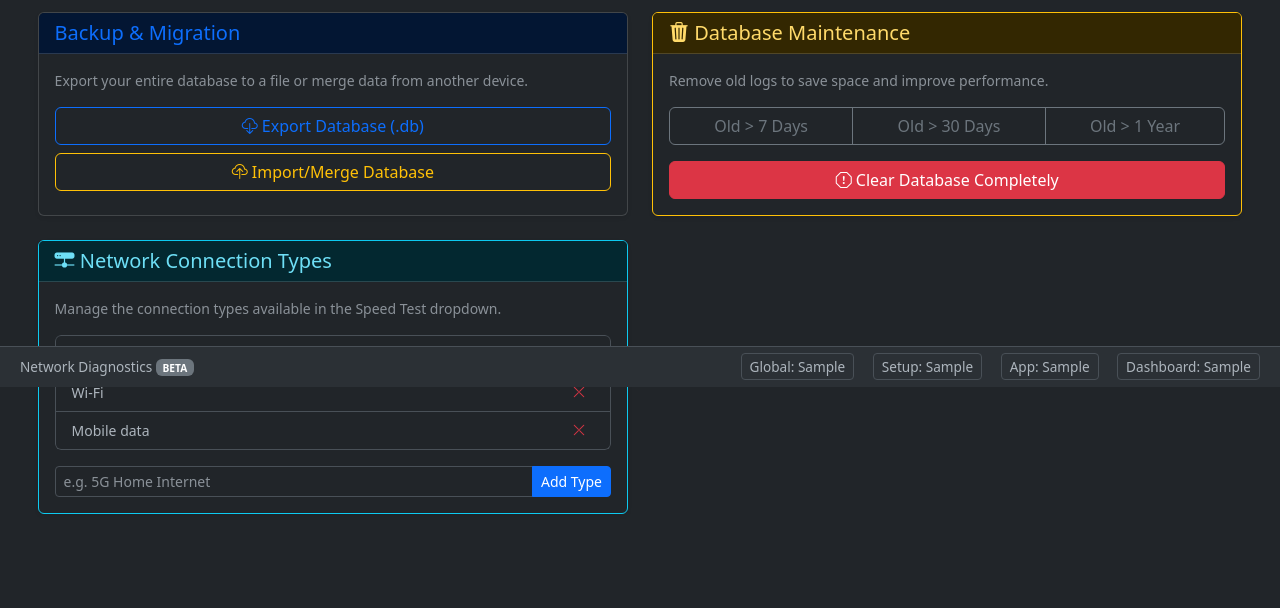
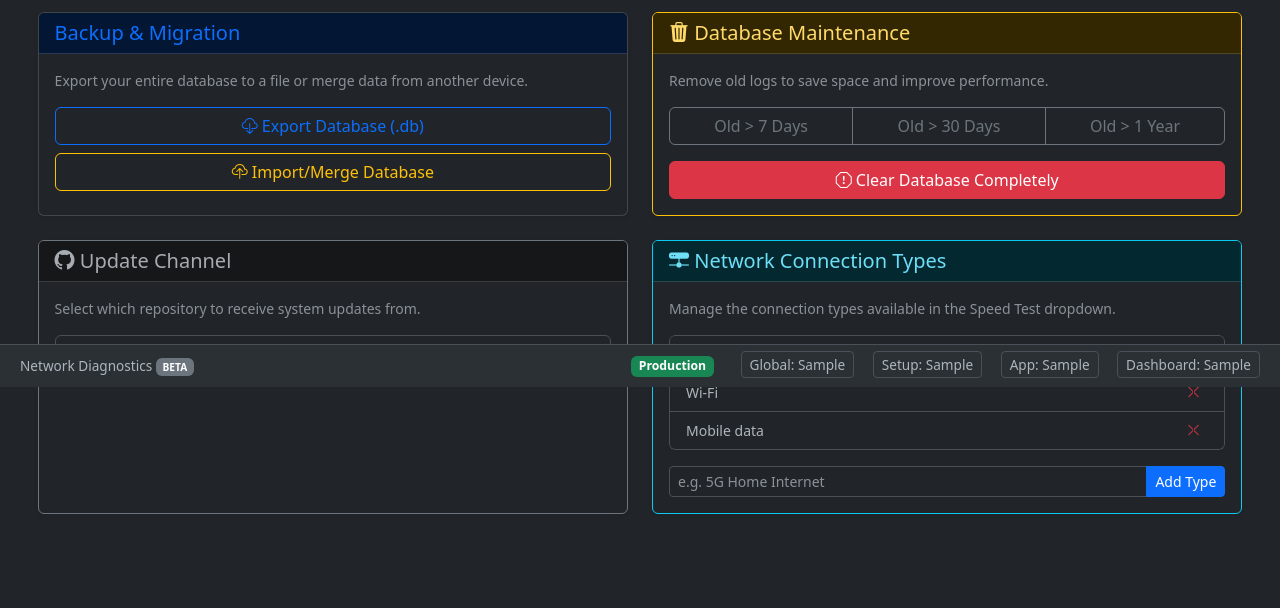
Before and after one commit to Chrisb003/Network-Testing-Tools, a Flask app: template templates/dashboard.html in a window 1280 px wide, after a click on "System". Shown: the part 413-1021 px from the top of the page. Run offline with Flask 3, Linux system fonts and the light colour scheme; data comes from the database, SQL or seed files in the repository; the template is opened without the code that fills it: most values are stand-ins (such as "Sample title", 1, 10 or a date in 2020); data that the repository does not hold is empty; some libraries are stand-ins or nearby versions.

Commit message:
A few UI fixes and clean up of dashboard code moving styles and scripts to seperate file. Added option to switch between production and dev environments

```diff
--- a/app.py
+++ b/app.py
@@ -32,7 +32,7 @@ conf.verb = 0
 
 
 # --- Configuration ---
-APP_VERSION = "0.9.0"
+APP_VERSION = "0.9.1"
 
 # GITHUB CONFIGURATION
 # Ensure your Personal Access Token (PAT) has 'repo' scope
@@ -43,8 +43,23 @@ GITHUB_SETTINGS = {
     "branch": "main"
 }
 
+def get_global_version():
+    """Reads the current global version from local version.json."""
+    try:
+        if os.path.exists("version.json"):
+            with open("version.json", "r") as f:
+                return json.load(f).get("version", "0.0.0")
+        return "0.0.0"
+    except:
+        return "Error"
+
 app = Flask(__name__)
-DB_NAME = "network_data.db"
+
+# Dynamically set the database file based on the version tag
+if "DEV" in get_global_version().upper():
+    DB_NAME = "network_data_dev.db"
+else:
+    DB_NAME = "network_data.db"
 
 # --- Database & Migrations ---
 def init_db():
@@ -156,6 +171,13 @@ def init_db():
         if c.fetchone()[0] == 0:
             for t in ["Ethernet", "Wi-Fi", "Mobile data"]:
                 c.execute("INSERT INTO connection_types (name) VALUES (?)", (t,))
+
+        # 10. System Settings
+        c.execute('''CREATE TABLE IF NOT EXISTS system_settings (
+                        key TEXT PRIMARY KEY,
+                        value TEXT
+                    )''')
+        c.execute("INSERT OR IGNORE INTO system_settings (key, value) VALUES ('update_channel', 'stable')")
 
         # --- MIGRATIONS (Updates existing databases safely) ---
 
@@ -225,16 +247,6 @@ def get_setup_version():
     except:
         return "Error"
 
-def get_global_version():
-    """Reads the current global version from local version.json."""
-    try:
-        if os.path.exists("version.json"):
-            with open("version.json", "r") as f:
-                return json.load(f).get("version", "0.0.0")
-        return "0.0.0"
-    except:
-        return "Error"
-
 # --- System & Network Helpers ---
 def get_isp_info():
     """Fetches Public WAN IP and ISP name."""
@@ -877,6 +889,11 @@ def index():
                 active_dns = v.get("dns")
                 break
 
+# Grab the current channel to pass to the frontend
+    with sqlite3.connect(DB_NAME) as conn:
+        row = conn.execute("SELECT value FROM system_settings WHERE key='update_channel'").fetchone()
+        current_channel = row[0] if row else 'stable'
+
     return render_template('dashboard.html',
                            local_ip=get_local_ip(),
                            wan_ip=info['ip'],
@@ -886,7 +903,8 @@ def index():
                            global_version=get_global_version(),
                            setup_version=get_setup_version(),
                            app_version=APP_VERSION,
-                           html_version=get_html_version())
+                           html_version=get_html_version(),
+                           update_channel=current_channel) # NEW VARIABLE
 
 @app.route('/api/system/cleanup', methods=['POST'])
 def cleanup_database():
@@ -2458,12 +2476,38 @@ def import_database():
 
 # --- Updater (GitHub Integration) ---
 
+def get_update_channel():
+    """Helper to fetch the current update channel from DB."""
+    try:
+        with sqlite3.connect(DB_NAME) as conn:
+            row = conn.execute("SELECT value FROM system_settings WHERE key='update_channel'").fetchone()
+            return row[0] if row else 'stable'
+    except:
+        return 'stable'
+
+def get_github_settings():
+    """Routes updates to the Dev repo settings if selected."""
+    channel = get_update_channel()
+    if channel == 'dev':
+        return GITHUB_SETTINGS_DEV
+    return GITHUB_SETTINGS
+
+@app.route('/api/settings/channel', methods=['POST'])
+def handle_update_channel():
+    """API endpoint to switch the update channel."""
+    channel = request.json.get('channel', 'stable')
+    with sqlite3.connect(DB_NAME) as conn:
+        conn.execute("INSERT OR REPLACE INTO system_settings (key, value) VALUES ('update_channel', ?)", (channel,))
+        conn.commit()
+    return jsonify({"status": "success", "channel": channel})
+
 def fetch_github_file(filename):
     """Fetches raw file content from private GitHub repo."""
-    url = f"https://api.github.com/repos/{GITHUB_SETTINGS['owner']}/{GITHUB_SETTINGS['repo']}/contents/{filename}?ref={GITHUB_SETTINGS['branch']}"
+    gh_set = get_github_settings()
+    url = f"https://api.github.com/repos/{gh_set['owner']}/{gh_set['repo']}/contents/{filename}?ref={gh_set['branch']}"
     req = urllib.request.Request(url)
-    if GITHUB_SETTINGS["token"]:
-        req.add_header("Authorization", f"token {GITHUB_SETTINGS['token']}")
+    if gh_set["token"]:
+        req.add_header("Authorization", f"token {gh_set['token']}")
     try:
         with urllib.request.urlopen(req) as response:
             return base64.b64decode(json.loads(response.read().decode())['content']).decode('utf-8')
@@ -2560,12 +2604,16 @@ def update_software():
     Sets full Read/Write/Execute (777) permissions for all users.
     """
     try:
-        if 'GITHUB_SETTINGS' not in globals(): return jsonify({"error": "No GitHub settings."}), 500
-        print(f"[*] Starting Update on {platform.system()}...")
+        gh_set = get_github_settings() # USE DYNAMIC SETTINGS
+        if not gh_set: return jsonify({"error": "No GitHub settings."}), 500
+        print(f"[*] Starting Update on {platform.system()} from {gh_set['repo']}...")
+
+        # --- 1. Snapshot the state BEFORE updating ---
+        was_dev = "DEV" in get_global_version().upper()
 
         # 1. Download
-        req = urllib.request.Request(f"https://api.github.com/repos/{GITHUB_SETTINGS['owner']}/{GITHUB_SETTINGS['repo']}/zipball/{GITHUB_SETTINGS['branch']}")
-        if GITHUB_SETTINGS.get('token'): req.add_header("Authorization", f"token {GITHUB_SETTINGS['token']}")
+        req = urllib.request.Request(f"https://api.github.com/repos/{gh_set['owner']}/{gh_set['repo']}/zipball/{gh_set['branch']}")
+        if gh_set.get('token'): req.add_header("Authorization", f"token {gh_set['token']}")
 
         try:
             with urllib.request.urlopen(req) as response: zip_data = io.BytesIO(response.read())
@@ -2610,6 +2658,26 @@ def update_software():
                             fix_permissions(dest_file)
 
                         except Exception as e: print(f"[!] Update copy failed for {file}: {e}")
+
+        # --- 2. Database Copy Logic (Post-Extraction) ---
+        is_now_dev = "DEV" in get_global_version().upper()
+
+        # If we successfully transitioned from a Production version to a Dev version
+        if not was_dev and is_now_dev:
+            prod_db = os.path.join(app.root_path, "network_data.db")
+            dev_db = os.path.join(app.root_path, "network_data_dev.db")
+            bak_db = dev_db + ".back"
+
+            # Only attempt a copy if a Production database actually exists
+            if os.path.exists(prod_db):
+                # Back up the existing Dev DB if one is found
+                if os.path.exists(dev_db):
+                    if os.path.exists(bak_db):
+                        os.remove(bak_db) # Remove older backup to make room for new one
+                    os.rename(dev_db, bak_db)
+
+                shutil.copy2(prod_db, dev_db)
+                print("[*] Transitioned to DEV: Copied Production DB to Dev DB.")
 
         print("[✓] Update applied. Permissions set to Read/Write/Execute for all.")
         threading.Thread(target=restart_server).start()
@@ -2662,7 +2730,7 @@ def save_wifi_scan():
 
 @app.route('/api/wifi/history', methods=['GET'])
 def get_wifi_history():
-    conn = sqlite3.connect('network_data.db')
+    conn = sqlite3.connect(DB_NAME)
     c = conn.cursor()
     c.execute("SELECT id, timestamp, scan_name, comments FROM wifi_history ORDER BY timestamp DESC")
     rows = c.fetchall()
@@ -2672,7 +2740,7 @@ def get_wifi_history():
 
 @app.route('/api/wifi/history/<int:scan_id>', methods=['GET'])
 def load_wifi_scan(scan_id):
-    conn = sqlite3.connect('network_data.db')
+    conn = sqlite3.connect(DB_NAME)
     c = conn.cursor()
     c.execute("SELECT results_json, scan_name FROM wifi_history WHERE id = ?", (scan_id,))
     row = c.fetchone()
@@ -2684,7 +2752,7 @@ def load_wifi_scan(scan_id):
 @app.route('/api/wifi/delete', methods=['POST'])
 def delete_wifi_scan():
     scan_id = request.json.get('id')
-    conn = sqlite3.connect('network_data.db')
+    conn = sqlite3.connect(DB_NAME)
     c = conn.cursor()
     c.execute("DELETE FROM wifi_history WHERE id = ?", (scan_id,))
     conn.commit()
@@ -2694,7 +2762,7 @@ def delete_wifi_scan():
 @app.route('/api/wifi/export/<int:scan_id>')
 def export_wifi_csv(scan_id):
     try:
-        conn = sqlite3.connect('network_data.db')
+        conn = sqlite3.connect(DB_NAME)
         c = conn.cursor()
         c.execute("SELECT scan_name, results_json FROM wifi_history WHERE id = ?", (scan_id,))
         row = c.fetchone()
@@ -2780,8 +2848,7 @@ def update_wifi_history():
         new_name = f"Scan {datetime.now().strftime('%Y-%m-%d %H:%M:%S')}"
 
     try:
-        # Use 'network_data.db' to match your other wifi_history functions
-        with sqlite3.connect('network_data.db') as conn:
+        with sqlite3.connect(DB_NAME) as conn:
             conn.execute(
                 "UPDATE wifi_history SET scan_name = ?, comments = ? WHERE id = ?",
                 (new_name, new_comment, scan_id)
--- a/static/script.js
+++ b/static/script.js
@@ -45,6 +45,10 @@
         updateTouchIcon(savedTouchMode);
         // Run the new verification check
         if (typeof verifyUpdateStatus === "function") verifyUpdateStatus();
+        const channelSelect = document.getElementById('update-channel-select');
+        if (channelSelect && window.APP_CONFIG.updateChannel) {
+            channelSelect.value = window.APP_CONFIG.updateChannel;
+        }
     });
 
     async function unpinAdapter() {
@@ -1556,24 +1560,41 @@ function deleteSingleSpeedTest(id) {
 }
 
     // --- Updater Logic (Global Version) ---
-    function checkUpdates() {
+function checkUpdates() {
         fetch('/api/update/check').then(r => r.json()).then(d => {
             if (d.status === 'success') {
                 pendingRemoteVersion = d.remote_version;
-                // Highlight the version tag if a global update is available OR specific files mismatch
-                if (d.update_available || isVersionHigher(d.remote_version, window.APP_CONFIG.globalVersion)) {
+
+                const local = window.APP_CONFIG.globalVersion || "0.0.0";
+                const remote = d.remote_version || "0.0.0";
+                const channel = window.APP_CONFIG.updateChannel || "stable";
+
+                const isLocalDev = local.includes('DEV');
+
+                // Determine if we crossed channels (e.g. from Stable to Dev)
+                let crossChannelUpdate = false;
+                if (channel === 'dev' && !isLocalDev) crossChannelUpdate = true;
+                if (channel === 'stable' && isLocalDev) crossChannelUpdate = true;
+
+                const isHigher = isVersionHigher(remote, local);
+
+                // Trigger the alert badge if there is a mismatch OR standard update
+                if (d.update_available || isHigher || crossChannelUpdate) {
                     const t = document.getElementById('ver-global');
                     if (t) {
                         t.classList.add('ver-update');
-                        t.innerHTML = `Global: ${window.APP_CONFIG.globalVersion} <i class="bi bi-exclamation-circle-fill"></i>`;
+                        t.innerHTML = `Global: ${local.replace('DEV', '')} <i class="bi bi-exclamation-circle-fill"></i>`;
                     }
                 }
             }
         });
     }
 
-    function isVersionHigher(v1, v2) {
-        const p1 = v1.split('.').map(Number), p2 = v2.split('.').map(Number);
+function isVersionHigher(v1, v2) {
+        // Automatically strip 'DEV' so it strictly compares the numeric values
+        const cleanV1 = String(v1).replace('DEV', '');
+        const cleanV2 = String(v2).replace('DEV', '');
+        const p1 = cleanV1.split('.').map(Number), p2 = cleanV2.split('.').map(Number);
         for (let i = 0; i < Math.max(p1.length, p2.length); i++) {
             if ((p1[i]||0) > (p2[i]||0)) return true;
             if ((p1[i]||0) < (p2[i]||0)) return false;
@@ -1605,14 +1626,36 @@ function openUpdateModal() {
     fetch('/api/update/check')
         .then(r => r.json())
         .then(d => {
-            const updateFound = d.update_available || isVersionHigher(d.remote_version, window.APP_CONFIG.globalVersion);
+            const local = window.APP_CONFIG.globalVersion || "0.0.0";
+            const remote = d.remote_version || "0.0.0";
+            const channel = window.APP_CONFIG.updateChannel || "stable";
+
+            const isLocalDev = local.includes('DEV');
+
+            let crossChannelUpdate = false;
+            if (channel === 'dev' && !isLocalDev) crossChannelUpdate = true;
+            if (channel === 'stable' && isLocalDev) crossChannelUpdate = true;
+
+            const isHigher = isVersionHigher(remote, local);
+            const updateFound = d.update_available || isHigher || crossChannelUpdate;
 
             if (updateFound) {
-                pendingRemoteVersion = d.remote_version;
+                pendingRemoteVersion = remote;
                 msg.className = "alert alert-warning";
-                msg.innerText = d.update_available ?
-                    `Update Required: File mismatch detected (Remote v${d.remote_version})` :
-                    `Update Available: v${d.remote_version} (Current: v${window.APP_CONFIG.globalVersion})`;
+
+                let statusText = "Update Available";
+                let reasonText = `v${remote.replace('DEV', '')} (Current: v${local.replace('DEV', '')})`;
+
+                // Customize modal text if crossing channels
+                if (crossChannelUpdate) {
+                    statusText = "Channel Switch Required";
+                    reasonText = channel === 'dev' ? "Installing Development Build..." : "Restoring Production Build...";
+                } else if (d.update_available && !isHigher) {
+                    statusText = "Update Required";
+                    reasonText = `File mismatch detected (Remote v${remote.replace('DEV', '')})`;
+                }
+
+                msg.innerText = `${statusText}: ${reasonText}`;
                 btn.disabled = false;
             } else {
                 msg.className = "alert alert-success";
@@ -2024,3 +2067,63 @@ let currentModalWifiNetData = [];
             a.click();
         });
     }
+
+
+function changeUpdateChannel() {
+    const select = document.getElementById('update-channel-select');
+    const newChannel = select.value;
+    const oldChannel = window.APP_CONFIG.updateChannel || 'stable';
+
+    // 1. Display Warnings Based on the Selection
+    if (newChannel === 'dev' && oldChannel !== 'dev') {
+        const devWarning = "The Development version may be unstable or broken. It is used for test with before it is release to the Production version\n\nUse at your own risk.\n\nThe database may be different and not backwards compatible.";
+        if (!confirm(devWarning)) {
+            select.value = oldChannel; // Revert the dropdown
+            return;
+        }
+    } else if (newChannel === 'stable' && oldChannel === 'dev') {
+        const prodWarning = "Are you sure you want to switch back to Production version, database may be incompatible?";
+        if (!confirm(prodWarning)) {
+            select.value = oldChannel; // Revert the dropdown
+            return;
+        }
+    }
+
+    // 2. Proceed with the API call if confirmed
+    select.disabled = true;
+
+    fetch('/api/settings/channel', {
+        method: 'POST',
+        headers: { 'Content-Type': 'application/json' },
+        body: JSON.stringify({ channel: newChannel })
+    })
+    .then(r => r.json())
+    .then(d => {
+        if (d.status === "success") {
+            window.APP_CONFIG.updateChannel = newChannel;
+
+            // Instantly update the Footer Badge
+            const badge = document.getElementById('footer-channel-badge');
+            if (badge) {
+                if (newChannel === 'dev') {
+                    badge.innerText = 'Dev';
+                    badge.className = 'badge bg-warning text-dark me-2';
+                } else {
+                    badge.innerText = 'Production';
+                    badge.className = 'badge bg-success me-2';
+                }
+            }
+
+            // Automatically re-check for updates against the new repository
+            checkUpdates();
+            alert(`Update channel switched to ${newChannel === 'dev' ? 'Development' : 'Production'}.`);
+        }
+    })
+    .catch(err => {
+        alert("Error changing channel: " + err.message);
+        select.value = oldChannel; // Revert the dropdown on error
+    })
+    .finally(() => {
+        select.disabled = false;
+    });
+}
--- a/templates/dashboard.html
+++ b/templates/dashboard.html
@@ -534,6 +534,7 @@
 
 <div id="system" class="page-section hidden">
     <div class="row">
+        <!-- Card 1: Backup & Migration -->
         <div class="col-md-6 mb-4">
             <div class="card shadow-sm h-100">
                 <div class="card-header bg-primary-subtle text-primary">
@@ -554,6 +555,7 @@
             </div>
         </div>
 
+        <!-- Card 2: Database Maintenance -->
         <div class="col-md-6 mb-4">
             <div class="card shadow-sm h-100 border-warning">
                 <div class="card-header bg-warning-subtle text-warning-emphasis">
@@ -574,6 +576,24 @@
                 </div>
             </div>
         </div>
+
+        <!-- Card 3: Update Channel (Now on the Left) -->
+        <div class="col-md-6 mb-4">
+            <div class="card shadow-sm h-100 border-secondary">
+                <div class="card-header bg-secondary-subtle text-secondary-emphasis">
+                    <h5 class="mb-0"><i class="bi bi-github"></i> Update Channel</h5>
+                </div>
+                <div class="card-body">
+                    <p class="small text-muted">Select which repository to receive system updates from.</p>
+                    <select id="update-channel-select" class="form-select mb-3" onchange="changeUpdateChannel()">
+                        <option value="stable">Production (Stable)</option>
+                        <option value="dev">Development (Dev)</option>
+                    </select>
+                </div>
+            </div>
+        </div>
+
+        <!-- Card 4: Network Connection Types (Now on the Right) -->
         <div class="col-md-6 mb-4">
             <div class="card shadow-sm h-100 border-info">
                 <div class="card-header bg-info-subtle text-info-emphasis">
@@ -581,8 +601,7 @@
                 </div>
                 <div class="card-body">
                     <p class="small text-muted">Manage the connection types available in the Speed Test dropdown.</p>
-                    <ul class="list-group mb-3" id="connection-type-list" style="max-height: 180px; overflow-y: auto;">
-                        </ul>
+                    <ul class="list-group mb-3" id="connection-type-list" style="max-height: 180px; overflow-y: auto;"></ul>
                     <div class="input-group">
                         <input type="text" id="new-conn-type" class="form-control form-control-sm" placeholder="e.g. 5G Home Internet" onkeydown="if(event.key === 'Enter') addConnectionType()">
                         <button class="btn btn-primary btn-sm" onclick="addConnectionType()">Add Type</button>
@@ -590,8 +609,10 @@
                 </div>
             </div>
         </div>
-    </div>
+
+    </div> <!-- End of Row -->
 </div>
+
 <div class="modal fade" id="updateFailedModal" tabindex="-1">
     <div class="modal-dialog">
         <div class="modal-content border-danger">
@@ -608,7 +629,10 @@
 <div class="version-footer">
     <div>Network Diagnostics <span class="badge bg-secondary">BETA</span></div>
     <div>
-        <span class="ver-tag" id="ver-global" onclick="openUpdateModal()">Global: {{ global_version }}</span>
+        <span id="footer-channel-badge" class="badge {% if update_channel == 'dev' %}bg-warning text-dark{% else %}bg-success{% endif %} me-2" style="font-size: 0.9em; vertical-align: middle;">
+            {{ 'Dev' if update_channel == 'dev' else 'Production' }}
+        </span>
+        <span class="ver-tag" id="ver-global" onclick="openUpdateModal()">Global: {{ global_version | replace('DEV', '') }}</span>
         <span class="ver-tag" onclick="openUpdateModal()">Setup: {{ setup_version }}</span>
         <span class="ver-tag" onclick="openUpdateModal()">App: {{ app_version }}</span>
         <span class="ver-tag" onclick="openUpdateModal()">Dashboard: {{ html_version }}</span>
@@ -746,14 +770,15 @@
     </div>
 </div>
 <script src="https://cdn.jsdelivr.net/npm/bootstrap@5.3.0/dist/js/bootstrap.bundle.min.js"></script>
-<!-- Pass Jinja variables to JavaScript -->
+<!-- 1. Pass ALL Jinja variables to JavaScript first -->
 <script>
     window.APP_CONFIG = {
-        globalVersion: "{{ global_version }}"
+        globalVersion: "{{ global_version }}",
+        updateChannel: "{{ update_channel }}"
     };
 </script>
 
-<!-- Load external script -->
+<!-- 2. Load external script after variables are defined -->
 <script src="{{ url_for('static', filename='script.js') }}"></script>
 </body>
 </html>
```
Also changed, not shown: setup_env.py (+23 -4 lines), 1 other file.
